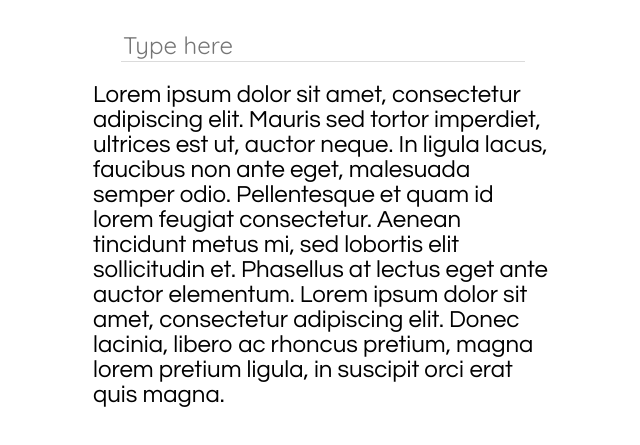
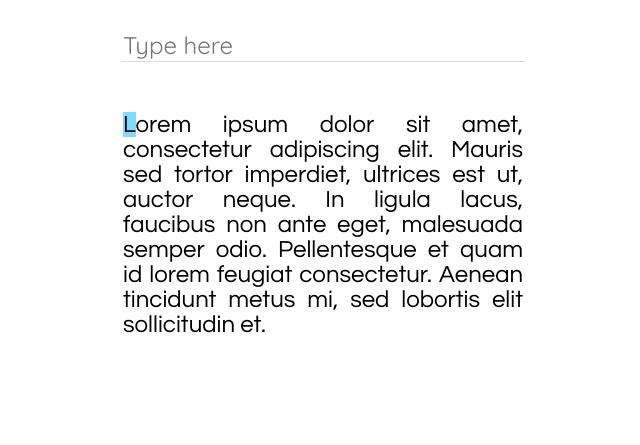
Before and after one commit to eneriberri/TypingGame, a plain HTML site: page index.html in a window 1280 px wide. Shown: the part 95-540 px from the top of the page, without its empty margins (317-957 px from the left). Drawn offline with nearby package versions, Linux system fonts and the light colour scheme.

Commit message:
highlights each letter

```diff
--- a/css/index.css
+++ b/css/index.css
@@ -9,9 +9,9 @@ body {
 }
 
 .prompt {
-  margin: 20px;
+  margin: 50px;
   font-size: 24px;
-  text-align: left;
+  text-align: justify;
 }
 
 #type-box {
@@ -34,5 +34,9 @@ h1 {
 }
 
 .highlight {
-  background-color: #ffc700;
+  background-color: #7FDBFF;
 }
+
+.highlight-error {
+  background-color: #FF5335;
+}
--- a/index.html
+++ b/index.html
@@ -12,7 +12,7 @@
     <input type="text" id="type-box" placeholder="Type here"></input>
     <p></p>
     <div class="prompt">
-    Lorem ipsum dolor sit amet, consectetur adipiscing elit. Mauris sed tortor imperdiet, ultrices est ut, auctor neque. In ligula lacus, faucibus non ante eget, malesuada semper odio. Pellentesque et quam id lorem feugiat consectetur. Aenean tincidunt metus mi, sed lobortis elit sollicitudin et. Phasellus at lectus eget ante auctor elementum. Lorem ipsum dolor sit amet, consectetur adipiscing elit. Donec lacinia, libero ac rhoncus pretium, magna lorem pretium ligula, in suscipit orci erat quis magna.
+    <!-- Lorem ipsum dolor sit amet, consectetur adipiscing elit. Mauris sed tortor imperdiet, ultrices est ut, auctor neque. In ligula lacus, faucibus non ante eget, malesuada semper odio. Pellentesque et quam id lorem feugiat consectetur. Aenean tincidunt metus mi, sed lobortis elit sollicitudin et. Phasellus at lectus eget ante auctor elementum. Lorem ipsum dolor sit amet, consectetur adipiscing elit. Donec lacinia, libero ac rhoncus pretium, magna lorem pretium ligula, in suscipit orci erat quis magna. -->
   </div>
   </div>
 </body>
--- a/javascript/index.js
+++ b/javascript/index.js
@@ -1,9 +1,30 @@
 $(document).ready(function() {
   $('#type-box').focus();
 
-  $('#type-box').keypress(function()
+  var prompt = "Lorem ipsum dolor sit amet, consectetur adipiscing elit. " +
+  "Mauris sed tortor imperdiet, ultrices est ut, auctor neque. In ligula lacus, " +
+  "faucibus non ante eget, malesuada semper odio. Pellentesque et quam id lorem " +
+  "feugiat consectetur. Aenean tincidunt metus mi, sed lobortis elit sollicitudin et.";
+
+  var promptArr = prompt.split("");
+  promptArr.shift();
+  promptArr.unshift("<span class='highlight'>" + "L" + "</span>")
+  $('.prompt').append(promptArr.join(""));
+
+  var i = 0;
+  $('#type-box').keypress(function(event)
   {
-    $('.prompt').toggleClass('highlight');
-
+    if(event.keyCode === prompt.charCodeAt(i)) {
+      promptArr[i] = "<span class='highlight'>" + promptArr[i] + "</span>";
+      promptStr = promptArr.join("");
+      $('.prompt').html(promptStr);
+      // $('.prompt').addClass('highlight');
+      // $('.prompt').removeClass('highlight-error');
+      i++;
+    }
+    else {
+      // $('.prompt').addClass('highlight-error');
+      // $('.prompt').removeClass('highlight');
+    }
   });
 });
```
